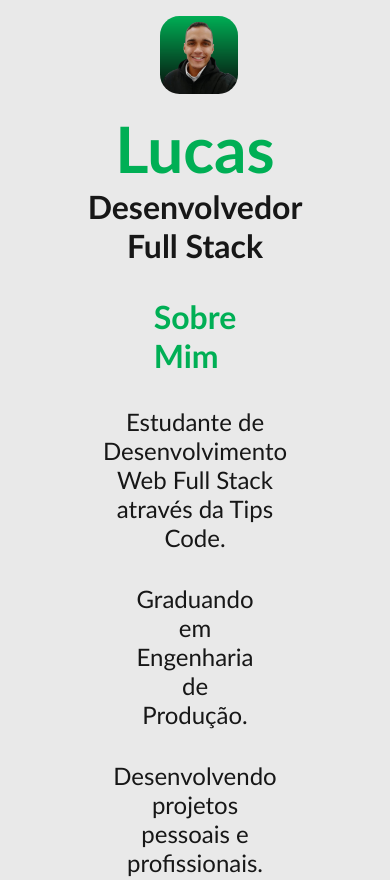
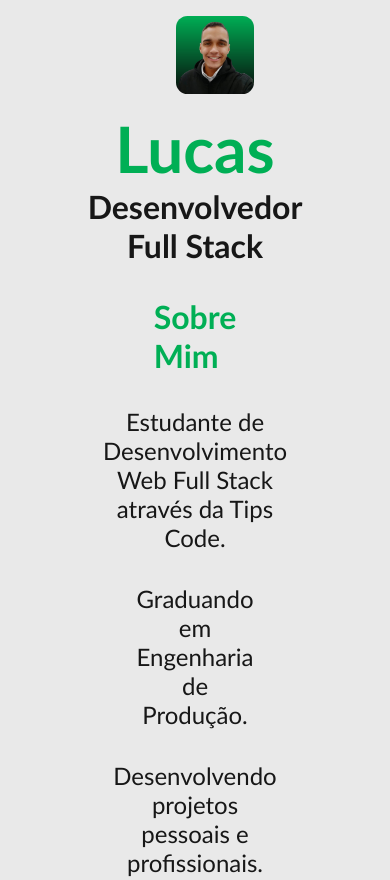
Before and after one commit to lucaseabsouza/portfolio-v2, a plain HTML site: page index.html in a window 390 px wide. Shown: the top 880 px of the page. Drawn offline with Linux system fonts and the light colour scheme.

Commit message:
Update style.css

```diff
--- a/css/style.css
+++ b/css/style.css
@@ -33,7 +33,8 @@ body{
         width: 20vw;
         border-radius: 25%;
         display: flex;
-        margin: 1rem auto;
+        margin: auto;
+        padding: 1rem;
     }
 
     .titles{
```
